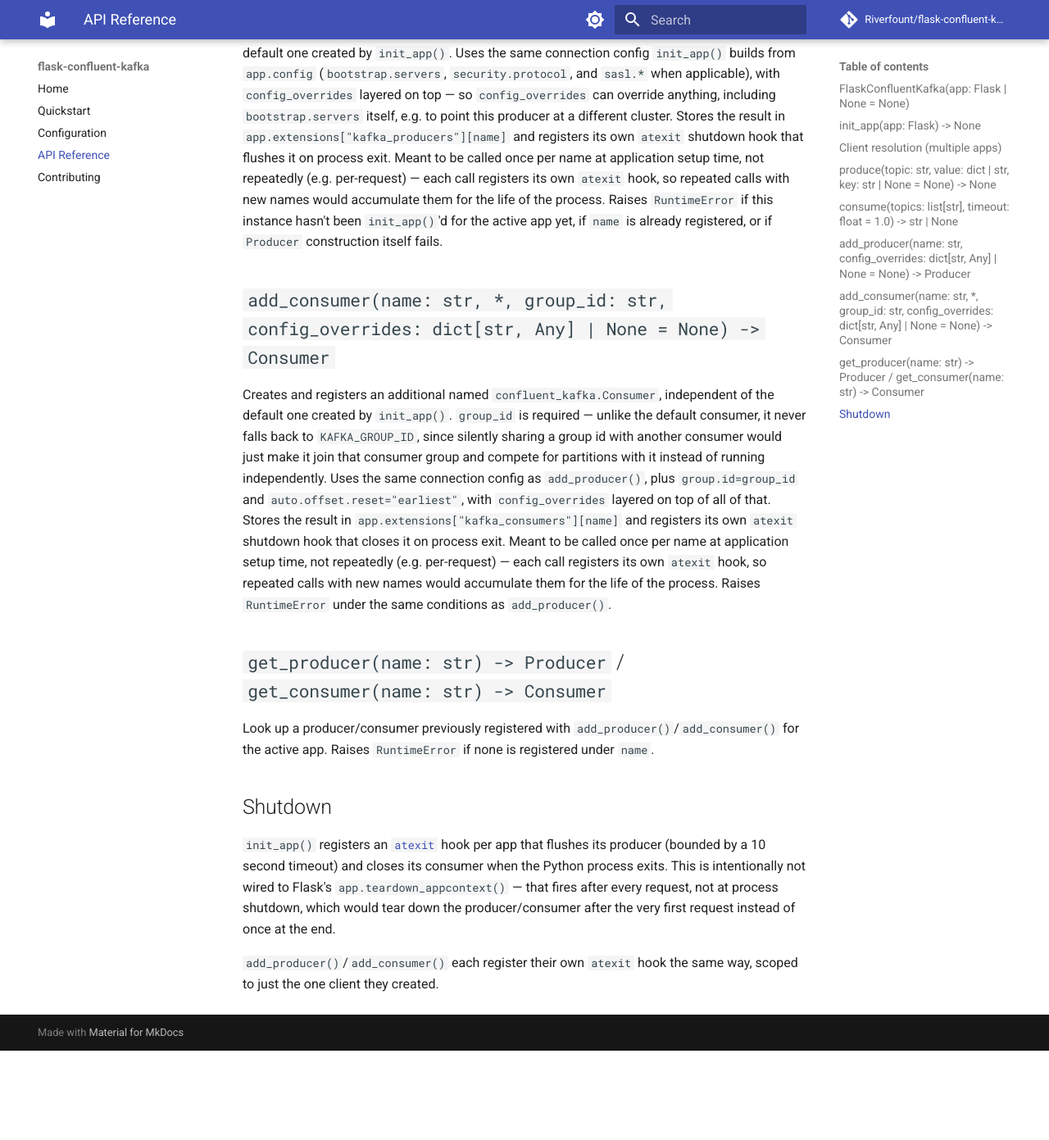
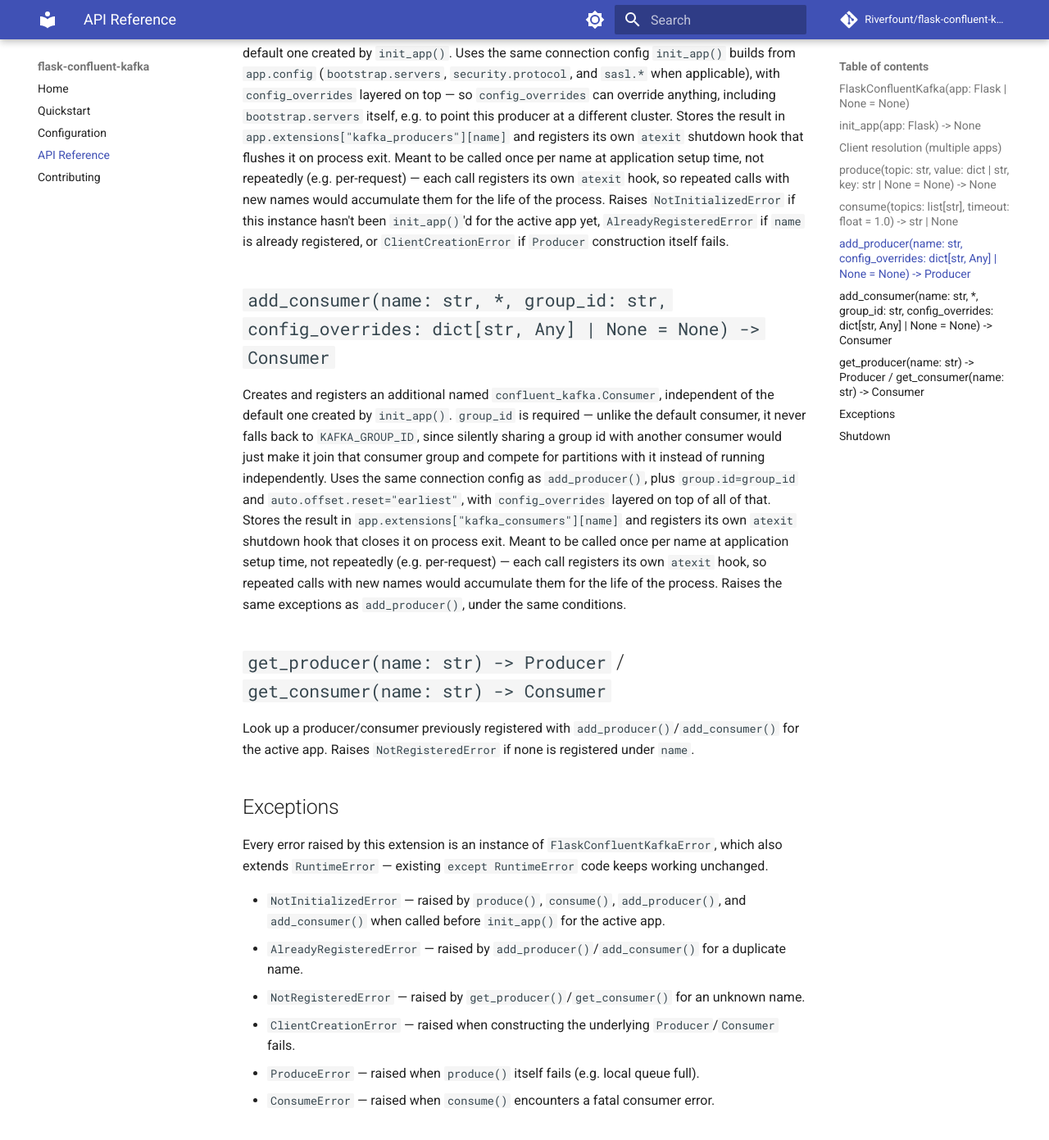
Before and after one commit to Riverfount/flask-confluent-kafka, an MkDocs documentation site: the page built from docs/api.md, in a window 1280 px wide and 1400 px high, scrolled down 1801 px. Shown: the top 1391 px of the window at 82% size. Built offline with MkDocs 1.6.1 and Material for MkDocs 9.7.7, drawn with Linux system fonts in a browser that asks for light colours; comment, search, counter and statistics services are not loaded; before the commit the page ends 3083 px from its top, so only the background shows below that; some of the changed text lies outside the part shown.

Commit message:
refactor: replace bare RuntimeError with a small custom exception hierarchy
Add src/flask_confluent_kafka/exceptions.py with FlaskConfluentKafkaError
(extends RuntimeError) and six subclasses covering every failure mode:
NotInitializedError, AlreadyRegisteredError, NotRegisteredError,
ClientCreationError, ProduceError, ConsumeError. Every raise site in
core.py now uses the specific subclass instead of a bare RuntimeError,
with identical messages -- purely additive, since every subclass is
still a RuntimeError and existing except RuntimeError call sites keep
working unchanged.

Placed in a dedicated exceptions.py rather than core.py, matching the
project's own trigger condition for revisiting the single-file layout
(a second class/concept being added) and the idiomatic Python
convention for a small library's error types. Re-exported from
__init__.py alongside FlaskConfluentKafka.

Updated docstrings, README.md, and docs/api.md to name the specific
exception each method raises, and added an Exceptions reference
section documenting the hierarchy and the RuntimeError compatibility
guarantee.

Developed via TDD: migrated all 20 pytest.raises(RuntimeError, ...)
assertions in tests/test_core.py to the specific subclass first (RED --
failed on ImportError since the classes didn't exist), then implemented
the hierarchy and wired it into core.py (GREEN), then polished
docstrings/docs on top with the full suite as the check (REFACTOR).

Closes #22

```diff
--- a/docs/api.md
+++ b/docs/api.md
@@ -14,31 +14,42 @@
 
 1. If a Flask application context is active (`flask.has_app_context()`), use `current_app.extensions`.
 2. Otherwise, fall back to the app passed to the constructor (or the last one passed to `init_app()`, for the no-arg constructor case).
-3. If neither yields a client, raise `RuntimeError`.
+3. If neither yields a client, raise `NotInitializedError`.
 
 This means a single `FlaskConfluentKafka()` instance shared across multiple apps is safe as long as calls happen inside the relevant app's context (e.g. during a request, or inside `with app.app_context():`). The one edge case not covered: calling `produce()`/`consume()` with **no context active at all** when the instance has been `init_app()`'d against more than one app — the fallback then uses whichever app was initialized last.
 
-`add_producer()`, `add_consumer()`, `get_producer()`, and `get_consumer()` resolve the active app the same way, with one additional requirement: the resolved app must already have been `init_app()`'d (`add_producer()`/`add_consumer()` register *additional* clients for an app already using this extension — they don't stand in for `init_app()`). Calling any of the four for an app that hasn't been `init_app()`'d — including an unrelated app that merely happens to have its context active — raises `RuntimeError`.
+`add_producer()`, `add_consumer()`, `get_producer()`, and `get_consumer()` resolve the active app the same way, with one additional requirement: the resolved app must already have been `init_app()`'d (`add_producer()`/`add_consumer()` register *additional* clients for an app already using this extension — they don't stand in for `init_app()`). Calling any of the four for an app that hasn't been `init_app()`'d — including an unrelated app that merely happens to have its context active — raises `NotInitializedError`.
 
 ## `produce(topic: str, value: dict | str, key: str | None = None) -> None`
 
-Queues a message for asynchronous delivery to `topic` (`dict` values are JSON-serialized; `str` values are UTF-8 encoded) and polls once, non-blocking, to serve any already-completed delivery callbacks. This doesn't wait for broker acknowledgment — call `flush()` on `app.extensions["kafka_producer"]` directly for a synchronous delivery guarantee. Raises `RuntimeError` if the producer isn't initialized, or if `produce()` itself fails (e.g. local queue full); broker-side delivery failures aren't surfaced here.
+Queues a message for asynchronous delivery to `topic` (`dict` values are JSON-serialized; `str` values are UTF-8 encoded) and polls once, non-blocking, to serve any already-completed delivery callbacks. This doesn't wait for broker acknowledgment — call `flush()` on `app.extensions["kafka_producer"]` directly for a synchronous delivery guarantee. Raises `NotInitializedError` if the producer isn't initialized, or `ProduceError` if `produce()` itself fails (e.g. local queue full); broker-side delivery failures aren't surfaced here.
 
 ## `consume(topics: list[str], timeout: float = 1.0) -> str | None`
 
-Polls for a single message on `topics`, returning its decoded value, or `None` if nothing arrived within `timeout` seconds, if a non-fatal consumer error occurred (e.g. `KafkaError._PARTITION_EOF`, or any other error librdkafka doesn't flag as fatal; logged as a warning), or if the message itself has no value (e.g. a tombstone in a compacted topic). Raises `RuntimeError` only for a fatal consumer error (`KafkaError.fatal()` is `True`), since that signals the client itself is broken and can't recover. Subscribes the consumer to `topics` the first time it's called (or whenever the requested topic set changes), not on every call — so a `while True: consume(...)` loop doesn't trigger a consumer-group rebalance on each poll.
+Polls for a single message on `topics`, returning its decoded value, or `None` if nothing arrived within `timeout` seconds, if a non-fatal consumer error occurred (e.g. `KafkaError._PARTITION_EOF`, or any other error librdkafka doesn't flag as fatal; logged as a warning), or if the message itself has no value (e.g. a tombstone in a compacted topic). Raises `ConsumeError` only for a fatal consumer error (`KafkaError.fatal()` is `True`), since that signals the client itself is broken and can't recover. Subscribes the consumer to `topics` the first time it's called (or whenever the requested topic set changes), not on every call — so a `while True: consume(...)` loop doesn't trigger a consumer-group rebalance on each poll.
 
 ## `add_producer(name: str, config_overrides: dict[str, Any] | None = None) -> Producer`
 
-Creates and registers an additional named `confluent_kafka.Producer`, independent of the default one created by `init_app()`. Uses the same connection config `init_app()` builds from `app.config` (`bootstrap.servers`, `security.protocol`, and `sasl.*` when applicable), with `config_overrides` layered on top — so `config_overrides` can override anything, including `bootstrap.servers` itself, e.g. to point this producer at a different cluster. Stores the result in `app.extensions["kafka_producers"][name]` and registers its own `atexit` shutdown hook that flushes it on process exit. Meant to be called once per name at application setup time, not repeatedly (e.g. per-request) — each call registers its own `atexit` hook, so repeated calls with new names would accumulate them for the life of the process. Raises `RuntimeError` if this instance hasn't been `init_app()`'d for the active app yet, if `name` is already registered, or if `Producer` construction itself fails.
+Creates and registers an additional named `confluent_kafka.Producer`, independent of the default one created by `init_app()`. Uses the same connection config `init_app()` builds from `app.config` (`bootstrap.servers`, `security.protocol`, and `sasl.*` when applicable), with `config_overrides` layered on top — so `config_overrides` can override anything, including `bootstrap.servers` itself, e.g. to point this producer at a different cluster. Stores the result in `app.extensions["kafka_producers"][name]` and registers its own `atexit` shutdown hook that flushes it on process exit. Meant to be called once per name at application setup time, not repeatedly (e.g. per-request) — each call registers its own `atexit` hook, so repeated calls with new names would accumulate them for the life of the process. Raises `NotInitializedError` if this instance hasn't been `init_app()`'d for the active app yet, `AlreadyRegisteredError` if `name` is already registered, or `ClientCreationError` if `Producer` construction itself fails.
 
 ## `add_consumer(name: str, *, group_id: str, config_overrides: dict[str, Any] | None = None) -> Consumer`
 
-Creates and registers an additional named `confluent_kafka.Consumer`, independent of the default one created by `init_app()`. `group_id` is required — unlike the default consumer, it never falls back to `KAFKA_GROUP_ID`, since silently sharing a group id with another consumer would just make it join that consumer group and compete for partitions with it instead of running independently. Uses the same connection config as `add_producer()`, plus `group.id=group_id` and `auto.offset.reset="earliest"`, with `config_overrides` layered on top of all of that. Stores the result in `app.extensions["kafka_consumers"][name]` and registers its own `atexit` shutdown hook that closes it on process exit. Meant to be called once per name at application setup time, not repeatedly (e.g. per-request) — each call registers its own `atexit` hook, so repeated calls with new names would accumulate them for the life of the process. Raises `RuntimeError` under the same conditions as `add_producer()`.
+Creates and registers an additional named `confluent_kafka.Consumer`, independent of the default one created by `init_app()`. `group_id` is required — unlike the default consumer, it never falls back to `KAFKA_GROUP_ID`, since silently sharing a group id with another consumer would just make it join that consumer group and compete for partitions with it instead of running independently. Uses the same connection config as `add_producer()`, plus `group.id=group_id` and `auto.offset.reset="earliest"`, with `config_overrides` layered on top of all of that. Stores the result in `app.extensions["kafka_consumers"][name]` and registers its own `atexit` shutdown hook that closes it on process exit. Meant to be called once per name at application setup time, not repeatedly (e.g. per-request) — each call registers its own `atexit` hook, so repeated calls with new names would accumulate them for the life of the process. Raises the same exceptions as `add_producer()`, under the same conditions.
 
 ## `get_producer(name: str) -> Producer` / `get_consumer(name: str) -> Consumer`
 
-Look up a producer/consumer previously registered with `add_producer()`/`add_consumer()` for the active app. Raises `RuntimeError` if none is registered under `name`.
+Look up a producer/consumer previously registered with `add_producer()`/`add_consumer()` for the active app. Raises `NotRegisteredError` if none is registered under `name`.
+
+## Exceptions
+
+Every error raised by this extension is an instance of `FlaskConfluentKafkaError`, which also extends `RuntimeError` — existing `except RuntimeError` code keeps working unchanged.
+
+- `NotInitializedError` — raised by `produce()`, `consume()`, `add_producer()`, and `add_consumer()` when called before `init_app()` for the active app.
+- `AlreadyRegisteredError` — raised by `add_producer()`/`add_consumer()` for a duplicate name.
+- `NotRegisteredError` — raised by `get_producer()`/`get_consumer()` for an unknown name.
+- `ClientCreationError` — raised when constructing the underlying `Producer`/`Consumer` fails.
+- `ProduceError` — raised when `produce()` itself fails (e.g. local queue full).
+- `ConsumeError` — raised when `consume()` encounters a fatal consumer error.
 
 ## Shutdown
 
```
Also changed, not shown: README.md (+16 -5 lines), src/flask_confluent_kafka/__init__.py (+19 -1 lines), 3 other files.
